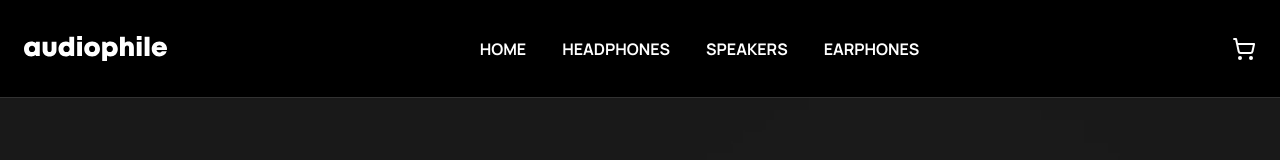
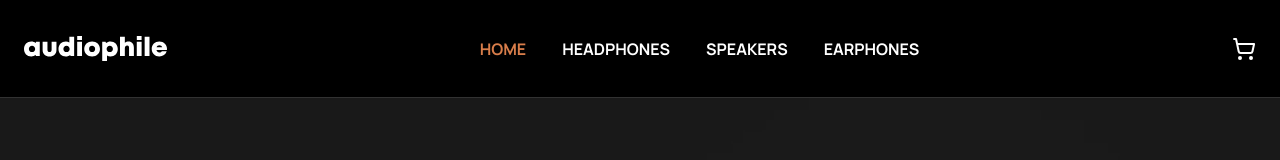
Before and after one commit to Briuwu/audiophile, a Next.js app: page / in a window 1280 px wide. Shown: the top 160 px of the page. Built offline with nearby package versions, Linux system fonts and the light colour scheme.

Commit message:
Update navbar and social icons

```diff
--- a/components/nav/navbar.tsx
+++ b/components/nav/navbar.tsx
@@ -1,16 +1,29 @@
+"use client";
 import { ShoppingCart } from "lucide-react";
 import { NavMenu } from "./nav-menu";
 import Image from "next/image";
 import Link from "next/link";
-
-const navItems = [
-  { title: "Home", href: "/" },
-  { title: "Headphones", href: "/headphones" },
-  { title: "Speakers", href: "/speakers" },
-  { title: "Earphones", href: "/earphones" },
-];
+import { usePathname } from "next/navigation";
+import { cn } from "@/lib/utils";
 
 export function Navbar() {
+  const pathname = usePathname();
+
+  const navItems = [
+    { title: "Home", href: "/", active: pathname === "/" },
+    {
+      title: "Headphones",
+      href: "/headphones",
+      active: pathname === "/headphones",
+    },
+    { title: "Speakers", href: "/speakers", active: pathname === "/speakers" },
+    {
+      title: "Earphones",
+      href: "/earphones",
+      active: pathname === "/earphones",
+    },
+  ];
+
   return (
     <nav className="sticky top-0 z-50  bg-black text-white">
       <div
@@ -32,7 +45,13 @@ export function Navbar() {
         </Link>
         <ul className="hidden gap-9 font-bold lg:flex">
           {navItems.map((item) => (
-            <li key={item.title} className="uppercase hover:text-orange-800">
+            <li
+              key={item.title}
+              className={cn(
+                "uppercase hover:text-orange-800",
+                item.active && "text-orange-800",
+              )}
+            >
               <Link href={item.href}>{item.title}</Link>
             </li>
           ))}
--- a/components/socials/facebook-icon.tsx
+++ b/components/socials/facebook-icon.tsx
@@ -9,7 +9,7 @@ export function FacebookIcon() {
       <path
         d="M22.675 0H1.325C.593 0 0 .593 0 1.325v21.351C0 23.407.593 24 1.325 24H12.82v-9.294H9.692v-3.622h3.128V8.413c0-3.1 1.893-4.788 4.659-4.788 1.325 0 2.463.099 2.795.143v3.24l-1.918.001c-1.504 0-1.795.715-1.795 1.763v2.313h3.587l-.467 3.622h-3.12V24h6.116c.73 0 1.323-.593 1.323-1.325V1.325C24 .593 23.407 0 22.675 0z"
         fill="#FFF"
-        fill-rule="nonzero"
+        fillRule="nonzero"
         className="group-hover:fill-orange-800"
       />
     </svg>
--- a/components/socials/instagram-icon.tsx
+++ b/components/socials/instagram-icon.tsx
@@ -9,7 +9,7 @@ export function InstagramIcon() {
       <path
         d="M12 2.163c3.204 0 3.584.012 4.85.07 3.252.148 4.771 1.691 4.919 4.919.058 1.265.069 1.645.069 4.849 0 3.205-.012 3.584-.069 4.849-.149 3.225-1.664 4.771-4.919 4.919-1.266.058-1.644.07-4.85.07-3.204 0-3.584-.012-4.849-.07-3.26-.149-4.771-1.699-4.919-4.92-.058-1.265-.07-1.644-.07-4.849 0-3.204.013-3.583.07-4.849.149-3.227 1.664-4.771 4.919-4.919 1.266-.057 1.645-.069 4.849-.069zM12 0C8.741 0 8.333.014 7.053.072 2.695.272.273 2.69.073 7.052.014 8.333 0 8.741 0 12c0 3.259.014 3.668.072 4.948.2 4.358 2.618 6.78 6.98 6.98C8.333 23.986 8.741 24 12 24c3.259 0 3.668-.014 4.948-.072 4.354-.2 6.782-2.618 6.979-6.98.059-1.28.073-1.689.073-4.948 0-3.259-.014-3.667-.072-4.947-.196-4.354-2.617-6.78-6.979-6.98C15.668.014 15.259 0 12 0zm0 5.838a6.162 6.162 0 100 12.324 6.162 6.162 0 000-12.324zM12 16a4 4 0 110-8 4 4 0 010 8zm6.406-11.845a1.44 1.44 0 100 2.881 1.44 1.44 0 000-2.881z"
         fill="#FFF"
-        fill-rule="nonzero"
+        fillRule="nonzero"
         className="group-hover:fill-orange-800"
       />
     </svg>
--- a/components/socials/twitter-icon.tsx
+++ b/components/socials/twitter-icon.tsx
@@ -9,7 +9,7 @@ export function TwitterIcon() {
       <path
         d="M24 2.557a9.83 9.83 0 01-2.828.775A4.932 4.932 0 0023.337.608a9.864 9.864 0 01-3.127 1.195A4.916 4.916 0 0016.616.248c-3.179 0-5.515 2.966-4.797 6.045A13.978 13.978 0 011.671 1.149a4.93 4.93 0 001.523 6.574 4.903 4.903 0 01-2.229-.616c-.054 2.281 1.581 4.415 3.949 4.89a4.935 4.935 0 01-2.224.084 4.928 4.928 0 004.6 3.419A9.9 9.9 0 010 17.54a13.94 13.94 0 007.548 2.212c9.142 0 14.307-7.721 13.995-14.646A10.025 10.025 0 0024 2.557z"
         fill="#FFF"
-        fill-rule="nonzero"
+        fillRule="nonzero"
         className="group-hover:fill-orange-800"
       />
     </svg>
```
